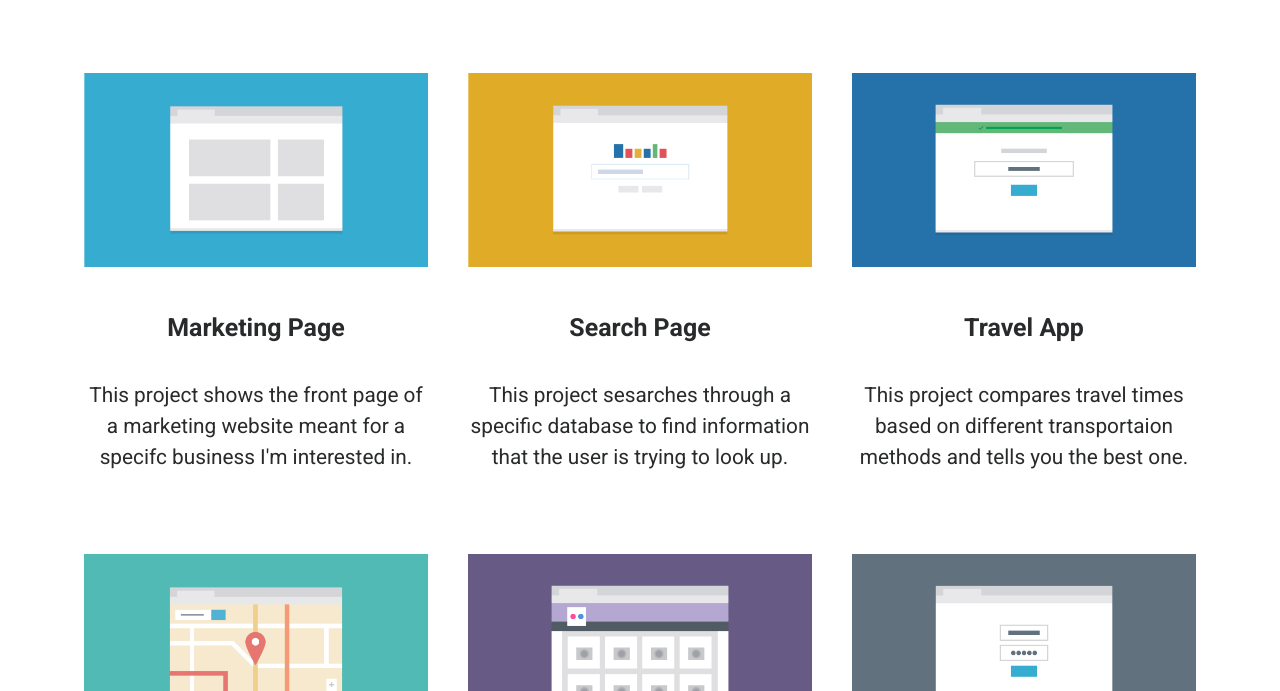
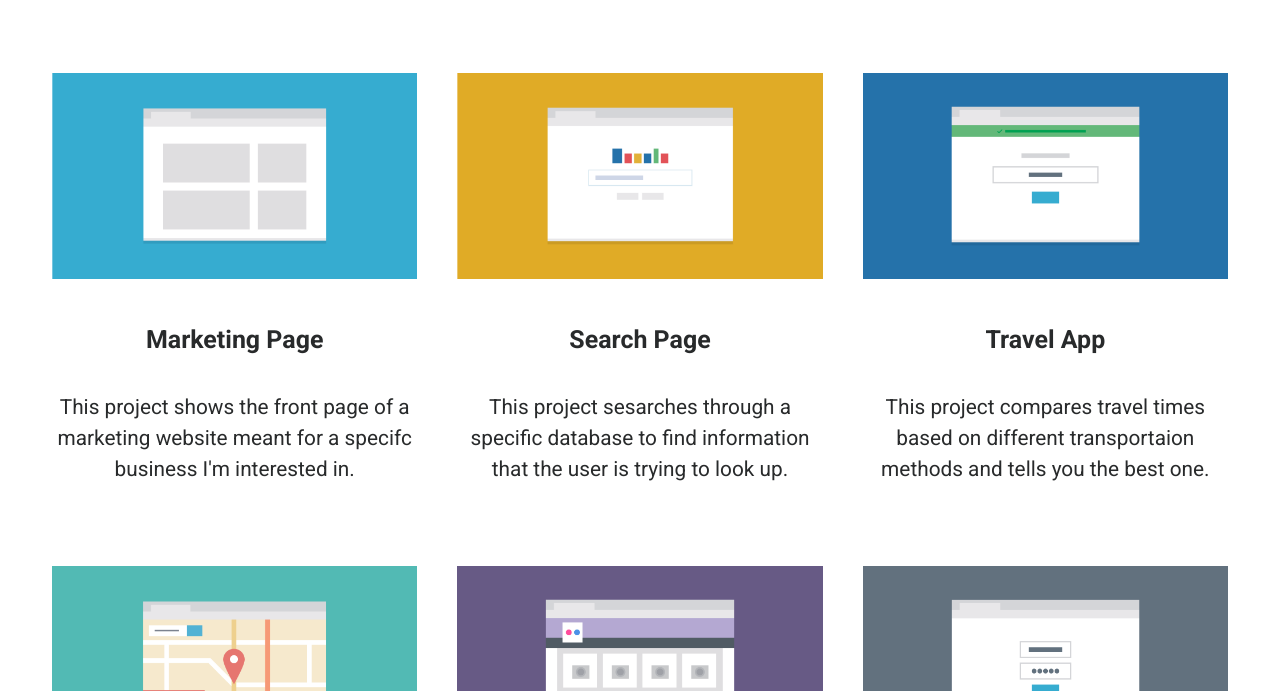
Before and after one commit to thejoshyee/portfolio-page, a plain HTML site: page index.html in a window 1280 px wide. Shown: the part 709-1400 px from the top of the page. Drawn offline with Linux system fonts and the light colour scheme; a web font is replaced by a local one.

Commit message:
Update CSS and Index

```diff
--- a/css/styles.css
+++ b/css/styles.css
@@ -127,7 +127,6 @@ footer {
   display: table;
 }
 
-
 @media (max-width: 767px) {
   p {
     margin: 7%;
@@ -145,14 +144,12 @@ img {
 }
 }
 
-
   /* Styles for larger screens */
 
   @media (min-width: 768px) {
 
     h1 {
       font-size: 3em;
-
     }
 
   nav li {
@@ -221,10 +218,7 @@ img {
   }
   }
 
-
-
   @media (min-width: 1024px) {
-
 
     h1 {
       float: left;
@@ -238,14 +232,14 @@ img {
       font-size: 1em;
     }
 
-    main.portfolio.clearfix {
+    .portfolio {
+      display: inline-block;
       margin: 0px auto;
-      width: 90%;
+      clear: none;
     }
 
     h3 {
       font-size: 1.5em;
-
     }
 
     h4 {
@@ -265,13 +259,10 @@ img {
 
     .container.clearfix {
       display: inline-block;
-
     }
 
     .col {
       width: calc(33.333% - 20px);
       padding: 10px;
-
     }
-
   }
```
Also changed, not shown: index.html (line endings or trailing spaces).
